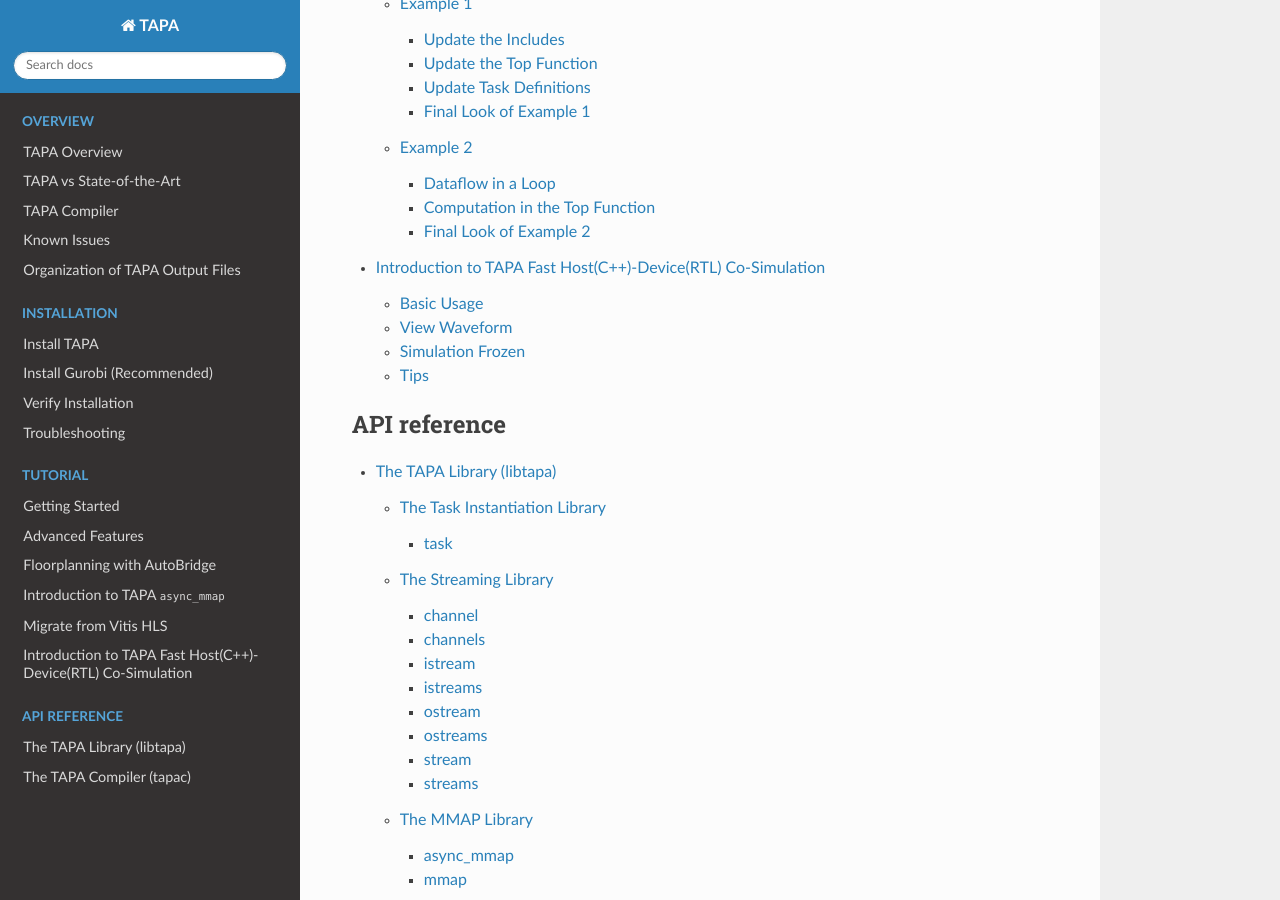
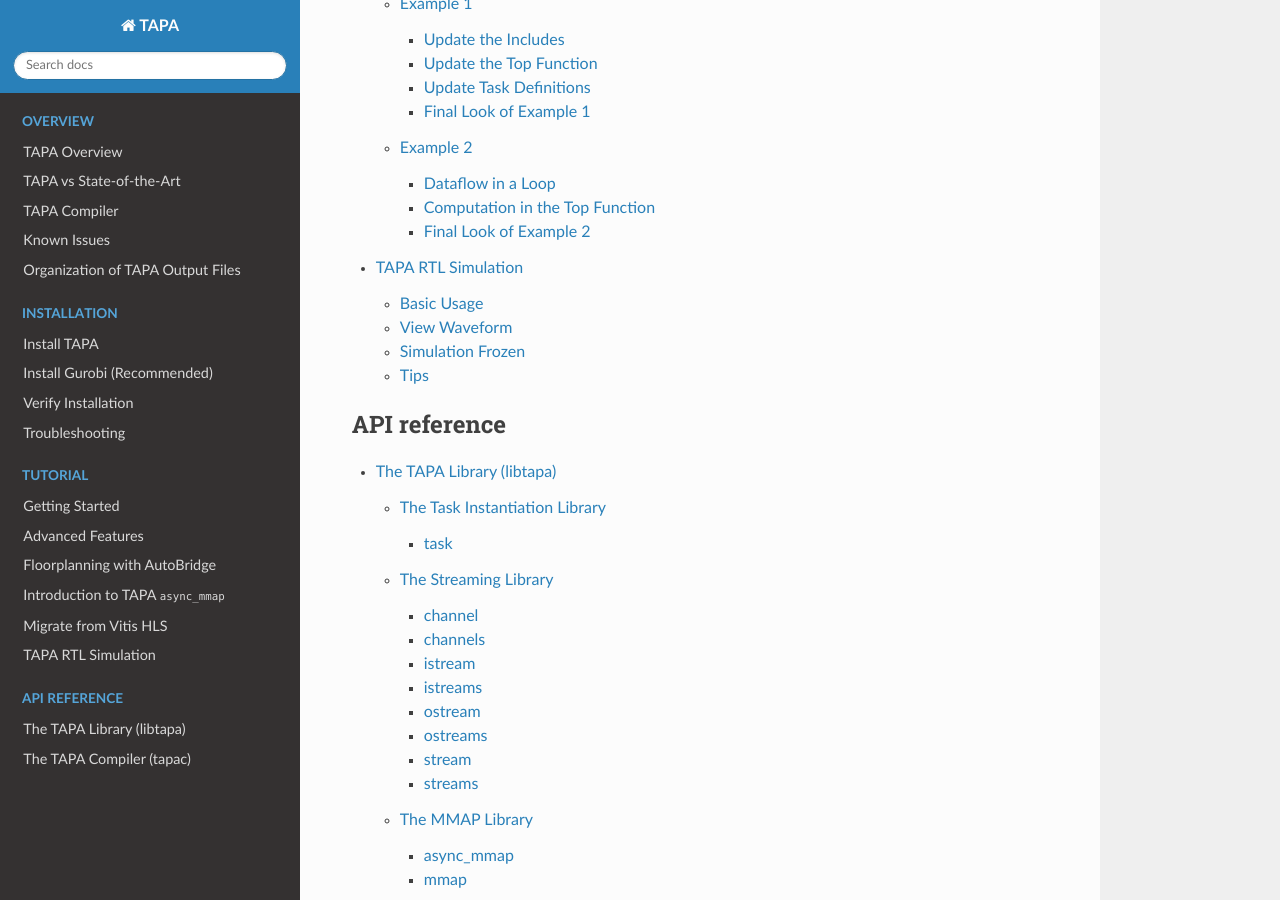
Before and after one commit to rapidstream-org/rapidstream-tapa, a Sphinx documentation site: the page built from docs/index.rst, in a window 1280 px wide and 900 px high, scrolled down 2311 px. Built offline with Sphinx 7.4.7 and the Read the Docs theme 2.0.0, drawn with Linux system fonts in a browser that asks for light colours.

Commit message:
docs: rename cosim section

```diff
--- a/docs/tutorial/fast_cosim.rst
+++ b/docs/tutorial/fast_cosim.rst
@@ -1,4 +1,4 @@
-Introduction to TAPA Fast Host(C++)-Device(RTL) Co-Simulation
+TAPA RTL Simulation
 ====================================================================
 
 While the TAPA-generated xo could be used for cosim with the Vitis tool chain, this step is quite slow. The Vitis cosim will employ a set of complicated simulation models for external IPs (e.g., AXI interconnect, HBM, DDR, etc.) to best approximate the actual running environment. Setting up the cosim for a basic vector-add application takes more than 10 minutes in Vitis, even though the actual simulation only takes a few seconds.
```
